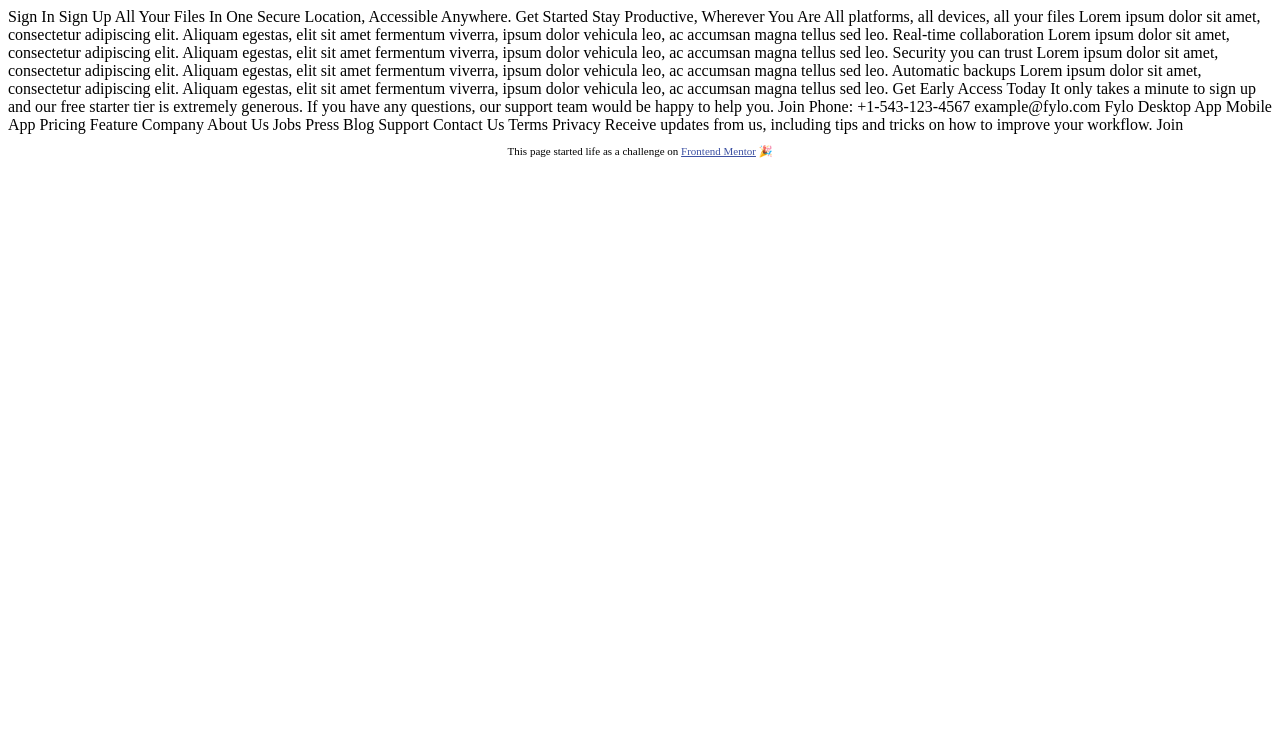
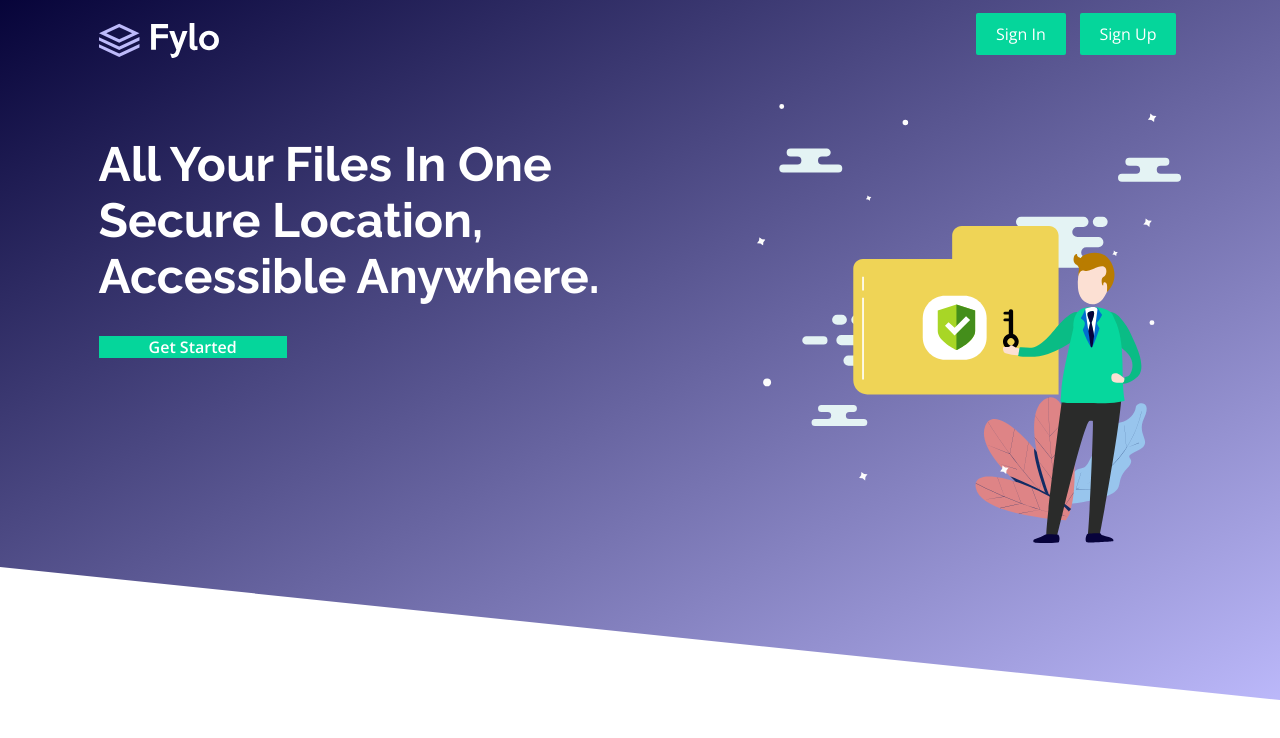
Before and after one commit to drood87/fylo-product-website, a plain HTML site: page index.html in a window 1280 px wide. Drawn offline with nearby package versions, Linux system fonts and the light colour scheme.

Commit message:
added styles for hero section

```diff
--- /dev/null
+++ b/assets/stylesheets/style.css
@@ -0,0 +1,84 @@
+/*General Styles*/
+
+body {
+	margin: 0;
+	padding: 0;
+	box-sizing: border-box;
+}
+
+/*============================*/
+/*Typography                  */
+/*============================*/
+
+
+
+/*============================*/
+/*Hero                        */
+/*============================*/
+
+.hero {
+	background-image: linear-gradient(to bottom right,hsl(243, 87%, 12%), hsl(243, 86%, 85%));
+	font-family: 'Raleway', sans-serif;
+	-webkit-clip-path: polygon(0 0, 100% 0%, 100% 100%, 0 81%);
+	clip-path: polygon(0 0, 100% 0%, 100% 100%, 0 81%);
+	height: 700px;
+}
+
+.hero__wrapper--width {
+	max-width: 90%;
+	margin: 0 auto;
+}
+
+.hero__nav-wrapper {
+	display: flex;
+	justify-content: space-between;
+	padding: 2% 3%;
+}
+
+.hero__content-wrapper {
+	display: flex;
+	justify-content: space-between;
+	padding: 2% 3%;
+}
+
+.hero__btn-wrapper {
+	width: auto;
+}
+
+.btn {
+	font-family: 'Open Sans', sans-serif;
+	text-decoration: none;
+	background-color: hsl(163, 95%, 43%);
+	color: #fff;
+}
+
+.btn__nav--small {
+	font-weight: 400;
+	padding: 10px 20px 10px 20px;
+	border-radius: 2px;
+	margin: 5px;
+}
+
+.btn__nav--small:hover  {
+	background-color: hsl(140, 95%, 43%);
+	transition: 1s ease-in-out;
+}
+
+.heading {
+	text-transform: capitalize;
+}
+
+.hero__heading {
+	color: #fff;
+	font-size: 3rem;
+}
+
+.hero__flex-item {
+	max-width: 47%;
+}
+
+.btn__content--big {
+	font-weight: 600;
+	padding-left: 50px;
+	padding-right: 50px;
+}
--- a/index.html
+++ b/index.html
@@ -7,83 +7,34 @@
   <title>Frontend Mentor | Fylo landing page with features grid section</title>
 
   <!-- Feel free to remove these styles or customise in your own stylesheet 👍 -->
-  <style>
-    .attribution { font-size: 11px; text-align: center; }
-    .attribution a { color: hsl(228, 45%, 44%); }
-  </style>
+  <link href="https://fonts.googleapis.com/css?family=Open+Sans:400,600,700|Raleway:700" rel="stylesheet">
+  <link rel="stylesheet" type="text/css" href="./assets/stylesheets/style.css">
 </head>
 <body>
-  Sign In
-  Sign Up
 
-  All Your Files In One Secure Location, Accessible Anywhere.
-  Get Started
+  <header class="hero">
+   <div class="hero__wrapper--width">
+      <div class="hero__nav-wrapper">
+       <img class="logo hero__logo" src="./images/logo.svg"></img>
+       <nav class="hero__btn-wrapper">
+         <a href="#" class="btn btn__nav--small">Sign In</a>
+         <a href="#" class="btn btn__nav--small">Sign Up</a>
+       </nav>
+     </div>
 
-  Stay Productive, Wherever You Are
+     <div class="hero__content-wrapper">
+       <div class="hero__flex-item">
+         <h1 class="heading hero__heading">all your files in one secure location, accessible anywhere.</h1>
+         <a href="#" class="btn btn__content--big">Get Started</a>
+       </div>
+       <div class="hero__flex-item">
+         <img src="./images/illustration-hero.svg" alt="Illustration" class="illustration">
+       </div>
+     </div>
+   </div>
+  </header>
 
-  All platforms, all devices, all your files
 
-  Lorem ipsum dolor sit amet, consectetur adipiscing elit. Aliquam
-  egestas, elit sit amet fermentum viverra, ipsum dolor vehicula
-  leo, ac accumsan magna tellus sed leo.
 
-  Real-time collaboration
-
-  Lorem ipsum dolor sit amet, consectetur adipiscing elit. Aliquam
-  egestas, elit sit amet fermentum viverra, ipsum dolor vehicula
-  leo, ac accumsan magna tellus sed leo.
-
-  Security you can trust
-
-  Lorem ipsum dolor sit amet, consectetur adipiscing elit. Aliquam
-  egestas, elit sit amet fermentum viverra, ipsum dolor vehicula
-  leo, ac accumsan magna tellus sed leo.
-
-  Automatic backups
-
-  Lorem ipsum dolor sit amet, consectetur adipiscing elit. Aliquam
-  egestas, elit sit amet fermentum viverra, ipsum dolor vehicula leo,
-  ac accumsan magna tellus sed leo.
-
-  Get Early Access Today
-
-  It only takes a minute to sign up and our free starter tier is extremely
-  generous. If you have any questions, our support team would be happy to
-  help you.
-
-  Join
-
-  Phone: +1-543-123-4567
-  example@fylo.com
-
-  Fylo
-
-  Desktop App
-  Mobile App
-  Pricing
-  Feature
-
-  Company
-
-  About Us
-  Jobs
-  Press
-  Blog
-
-  Support
-
-  Contact Us
-  Terms
-  Privacy
-
-  Receive updates from us, including tips and tricks on how to improve your workflow.
-
-  Join
-
-  <footer>
-    <p class="attribution">
-      This page started life as a challenge on <a href="https://www.frontendmentor.io?ref=challenge" target="_blank">Frontend Mentor</a> 🎉
-    </p>
-  </footer>
 </body>
 </html>
```
Also changed, not shown: starter-code.html (added, +69 -0 lines), design/desktop-design.jpg.
